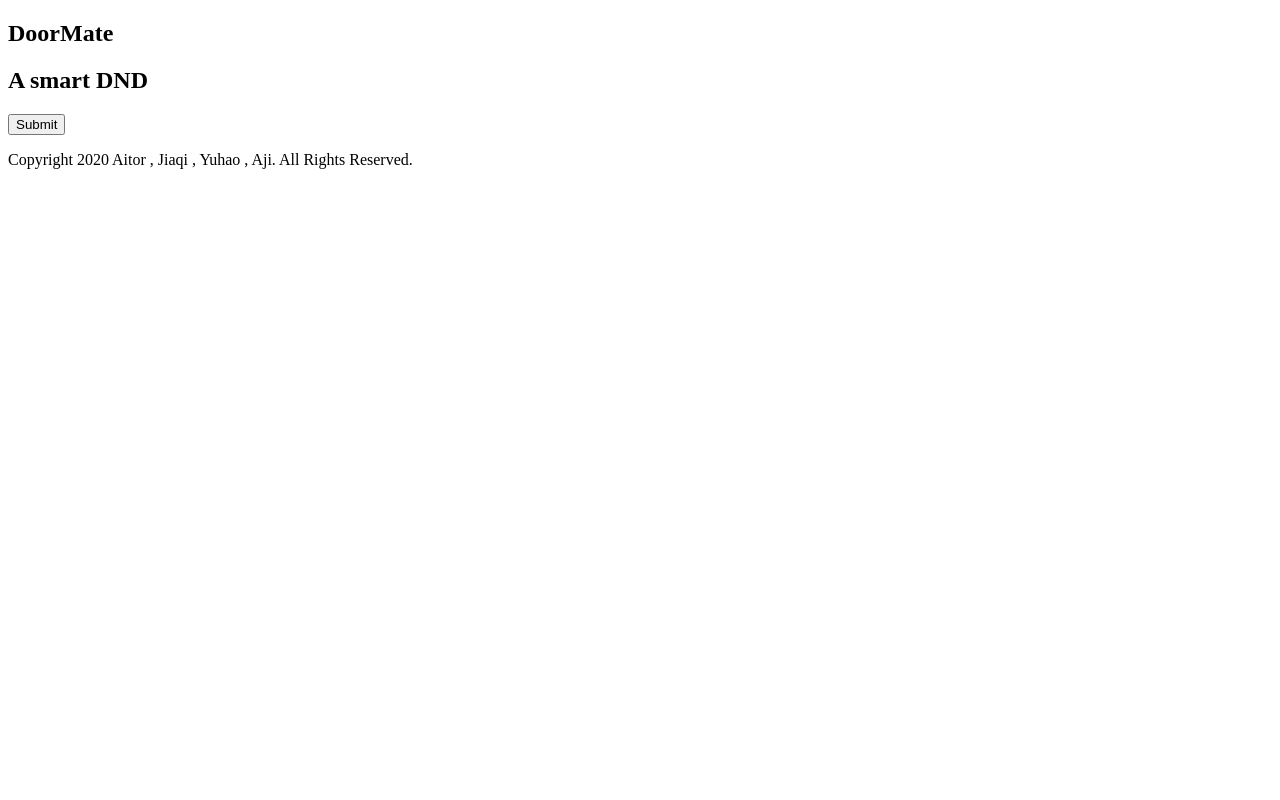
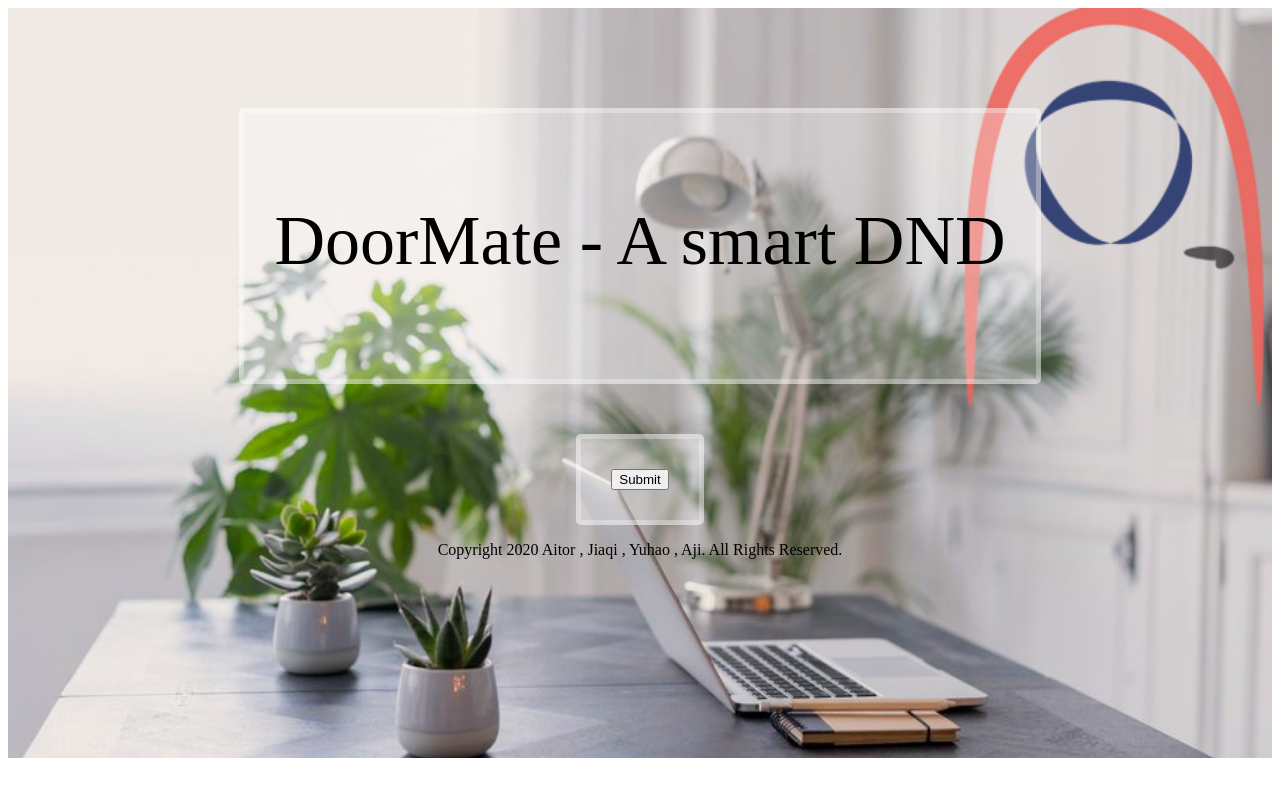
Before and after one commit to Nosleep2008/doormate-teamwork-ucd, a Django app: page / in a window 1280 px wide. Run offline with Django 3.2, Linux system fonts and the light colour scheme; parts of the project's set-up code (start-up, migrations or seed data) failed here and were passed over; some libraries are stand-ins or nearby versions.

Commit message:
Update homepage styles

```diff
--- a/doormate/main/static/css/main.css
+++ b/doormate/main/static/css/main.css
@@ -1,10 +1,21 @@
 /* start home */
 #home {
-    background: url('../images/background.png') 100% 100% no-repeat;
+    background-image: url('../images/background.png');
+    background-repeat: no-repeat;
     background-size: cover;
-    padding-top: 250px;
+    padding-top: 100px;
     min-height: 650px;
     min-width: 100%;
+    display: flex;
+    flex-direction: column;
+    align-items: center;
+}
+
+.homeContent {
+    padding: 30px;
+    background-color: rgba(255, 255, 255, 0.3);
+    border: 5px solid rgba(255, 255, 255, 0.3);
+    border-radius: 5px;
 }
 
 #home h1 {
@@ -35,8 +46,12 @@
     }
 
     .homeContent {
+        padding: 30px;
         margin-bottom: 300px;
         text-align: center;
+        background-color: rgba(255, 255, 255, 0.3);
+        border: 5px solid rgba(255, 255, 255, 0.3);
+        border-radius: 5px;
     }
 
     .sub-elemet {
@@ -64,12 +79,17 @@
     height: 100%;
 }
 
-</style >
-/*Footer Styling*/
-
 footer {
     padding-top: 30px;
     padding-bottom: 20px;
     align-content: center;
     text-align: center;
 }
+
+form {
+    margin-top: 50px;
+    padding: 30px;
+    background-color: rgba(255, 255, 255, 0.3);
+    border: 5px solid rgba(255, 255, 255, 0.3);
+    border-radius: 5px;
+}
--- a/doormate/main/templates/index.html
+++ b/doormate/main/templates/index.html
@@ -6,6 +6,7 @@
     <meta charset="utf-8">
     <meta http-equiv="X-UA-Compatible" content="IE=edge">
     <meta name="viewport" content="width=device-width, initial-scale=1">
+    <link rel="stylesheet" href="/static/css/main.css">
 
 </head>
 
@@ -21,15 +22,11 @@
             <div class="row toptitle">
                 <div class="col-md-offset-2 col-md-8">
                     <div class="homeContent">
-                        <h1 class="shake-slow">DoorMate</h1>
-                        <h1 class="secondaryHeading">A smart DND</h1>
+                        <h1 class="shake-slow">DoorMate - A smart DND</h1>
                     </div>
                 </div>
             </div>
         </div>
-    </section>
-
-
         <!---insert event form----->
 
         <form action="/insert_event/<name>/<start_time>/<end_time>/<status>/" method="post">
@@ -37,6 +34,14 @@
             {{ form }}
             <input type="submit" value="Submit">
         </form>
+        <div class="container-fluid">
+            <div class="row">
+                <div class="col-lg-12 col-md-12 col-sm-12" id="footer">
+                    <p>Copyright 2020 Aitor , Jiaqi , Yuhao , Aji. All Rights Reserved.</p>
+                </div>
+            </div>
+        </div>
+    </section>
 
 
 
@@ -53,12 +58,4 @@
 
 </body>
 
-<div class="container-fluid">
-    <div class="row">
-        <div class="col-lg-12 col-md-12 col-sm-12" id="footer">
-            <p>Copyright 2020 Aitor , Jiaqi , Yuhao , Aji. All Rights Reserved.</p>
-        </div>
-    </div>
-</div>
-
 </html>
```
Lines whose indentation alone changed are shown as unchanged.
